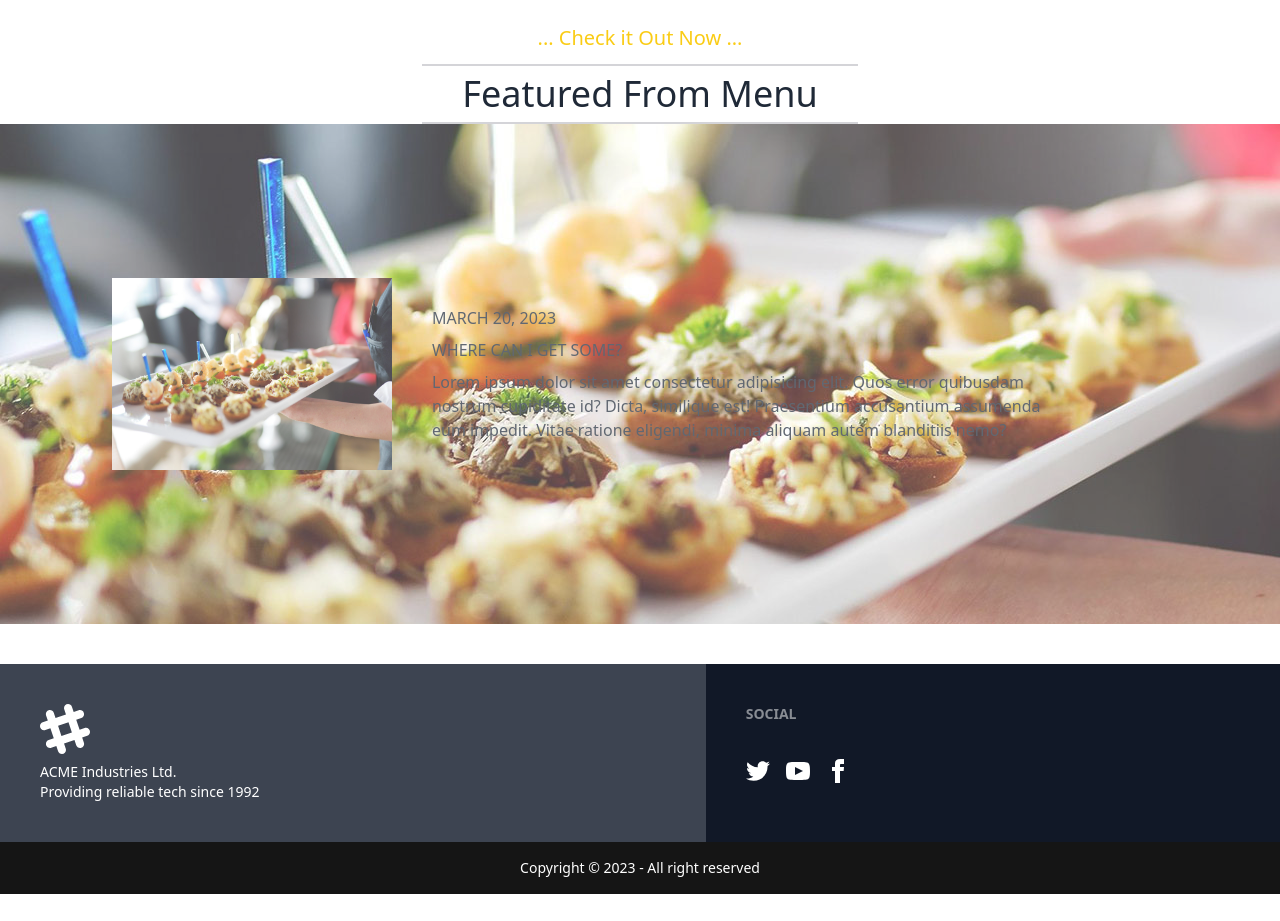
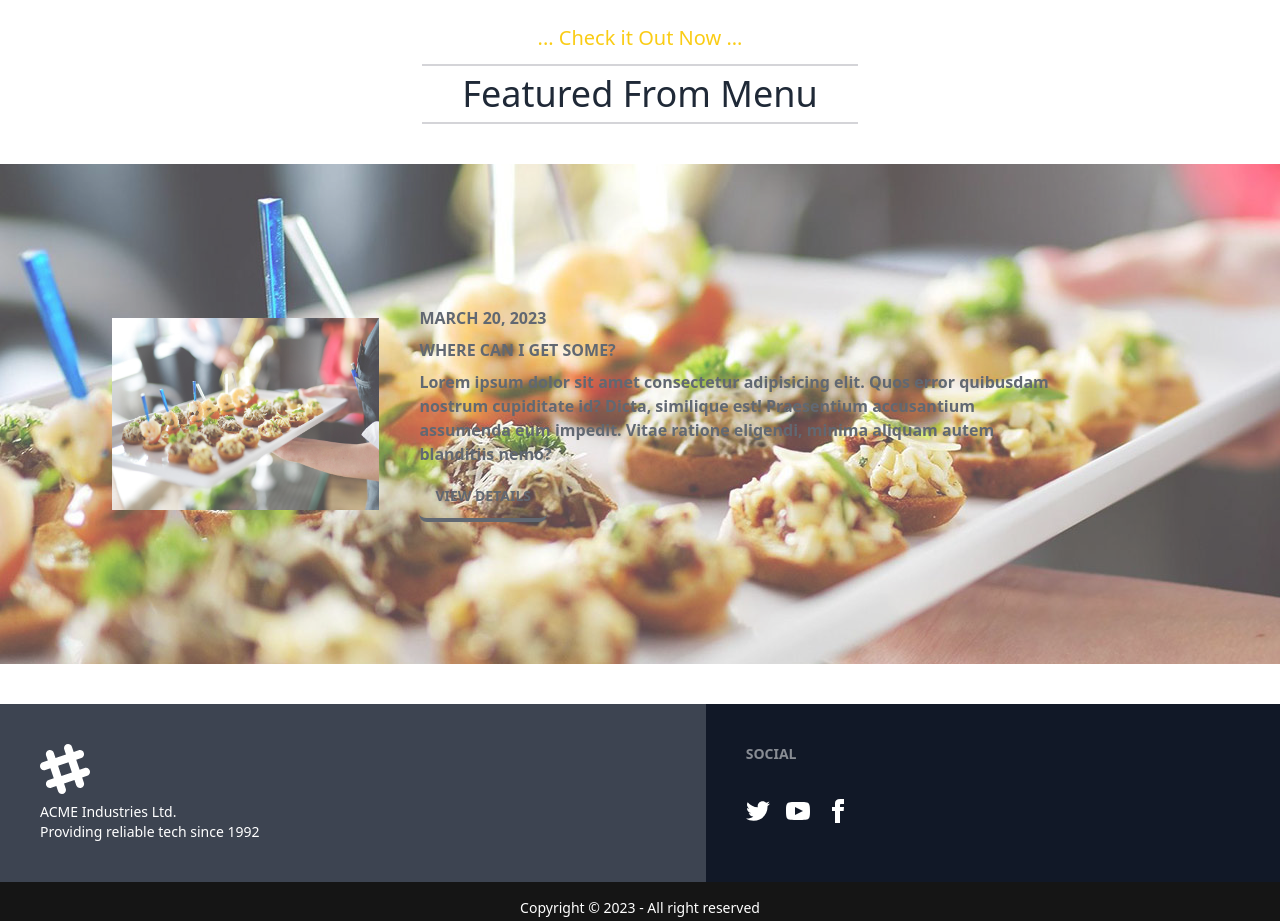
Before and after one commit to touhidcodes/PH-7-Bistro-Boss-Resturent, a React (Vite) app: page / in a window 1280 px wide. Shown: the part 1880-2801 px from the top of the page. Before the commit the page ends 2774 px from the top, so only its background shows below. Built offline with nearby package versions, Linux system fonts and the light colour scheme.

Commit message:
parallax

```diff
--- a/src/pages/Home/Featured/Featured.jsx
+++ b/src/pages/Home/Featured/Featured.jsx
@@ -10,11 +10,11 @@ const Featured = () => {
 				heading={"Featured From Menu"}
 				subheading={"Check it Out Now"}
 			/>
-			<div className='flex justify-center items-center px-28 py-8 featured-section'>
+			<div className='flex justify-center items-center px-28 py-8 featured-section bg-fixed mt-10 opacity-30'>
 				<div>
 					<img src={featured} alt='' className='h-48 w-[800px]' />
 				</div>
-				<div className='ml-10 space-y-2 pr-28 '>
+				<div className='ml-10 space-y-2 pr-28 font-semibold '>
 					<p className='uppercase'>March 20, 2023</p>
 					<p className='uppercase'>Where can i get some?</p>
 					<p>
@@ -23,6 +23,7 @@ const Featured = () => {
 						accusantium assumenda eum impedit. Vitae ratione eligendi, minima
 						aliquam autem blanditiis nemo?
 					</p>
+					<button className="btn btn-outline border-0 border-b-4">View Details</button>
 				</div>
 			</div>
 		</div>
```
